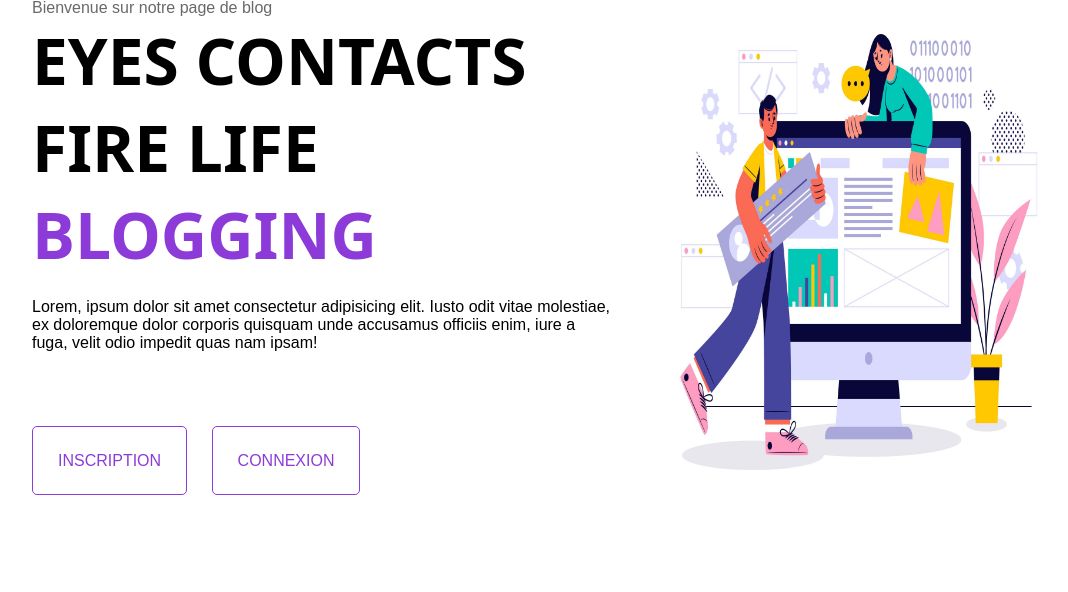
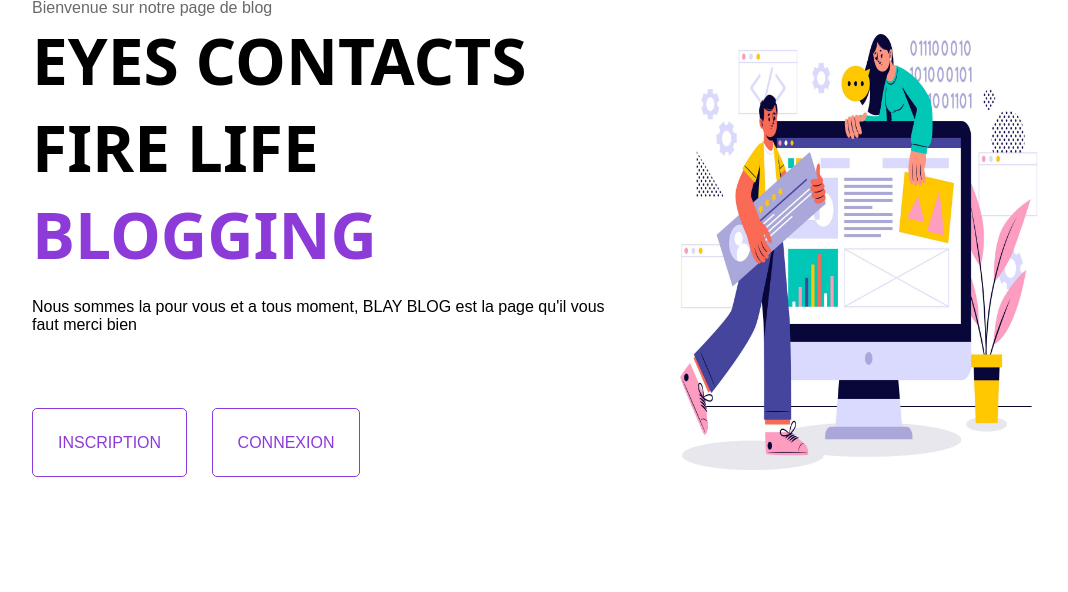
Before and after one commit to 2DYXBOSS/causerdeb, a Flask app: page / in a window 1280 px wide. Shown: the part 151-743 px from the top of the page, without its empty margins (18-1086 px from the left). Run offline with Flask 3, Linux system fonts and the light colour scheme.

Commit message:
Update page.html

```diff
--- a/templates/page.html
+++ b/templates/page.html
@@ -39,7 +39,7 @@
             <h1 style="font-family: system-ui, -apple-system, BlinkMacSystemFont, 'Segoe UI', Roboto, Oxygen, Ubuntu, Cantarell, 'Open Sans', 'Helvetica Neue', sans-serif;font-weight: bolder;">EYES CONTACTS</h1>
             <h1 style="font-family: system-ui, -apple-system, BlinkMacSystemFont, 'Segoe UI', Roboto, Oxygen, Ubuntu, Cantarell, 'Open Sans', 'Helvetica Neue', sans-serif;font-weight: bolder;">FIRE LIFE</h1>
             <h1 style="font-family: system-ui, -apple-system, BlinkMacSystemFont, 'Segoe UI', Roboto, Oxygen, Ubuntu, Cantarell, 'Open Sans', 'Helvetica Neue', sans-serif;font-weight: bolder;color: rgb(140, 58, 216);padding-bottom: 20px;">BLOGGING</h1>
-            <p style="margin-bottom: 100px;">Lorem, ipsum dolor sit amet consectetur adipisicing elit. Iusto odit vitae molestiae, ex doloremque dolor corporis quisquam unde accusamus officiis enim, iure a fuga, velit odio impedit quas nam ipsam!</p>
+            <p style="margin-bottom: 100px;">Nous sommes la pour vous et a tous moment, BLAY BLOG est la page qu'il vous faut merci bien </p>
             <a style="padding: 25px 25px;background-color: white;color: rgb(140, 58, 216);border-radius: 5px;border: 1px solid rgb(140, 58, 216);margin-right: 20px;" href="/add_data">INSCRIPTION</a>
             <a style="padding: 25px 25px;background-color: white;color: rgb(140, 58, 216);border-radius: 5px;border: 1px solid rgb(140, 58, 216)" href="/pre">CONNEXION</a>
         </div>
```
